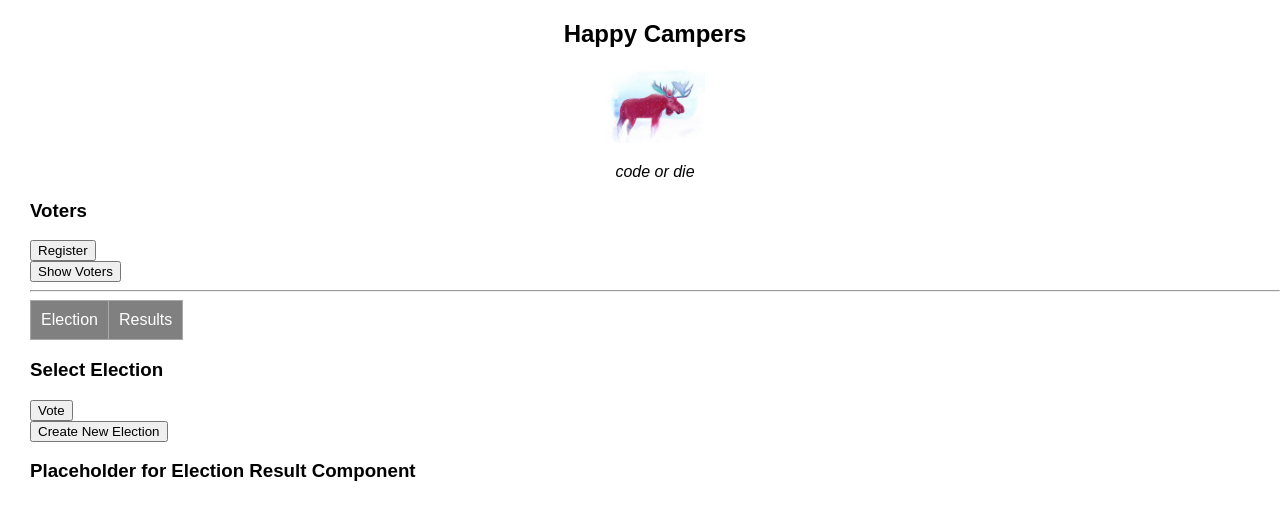
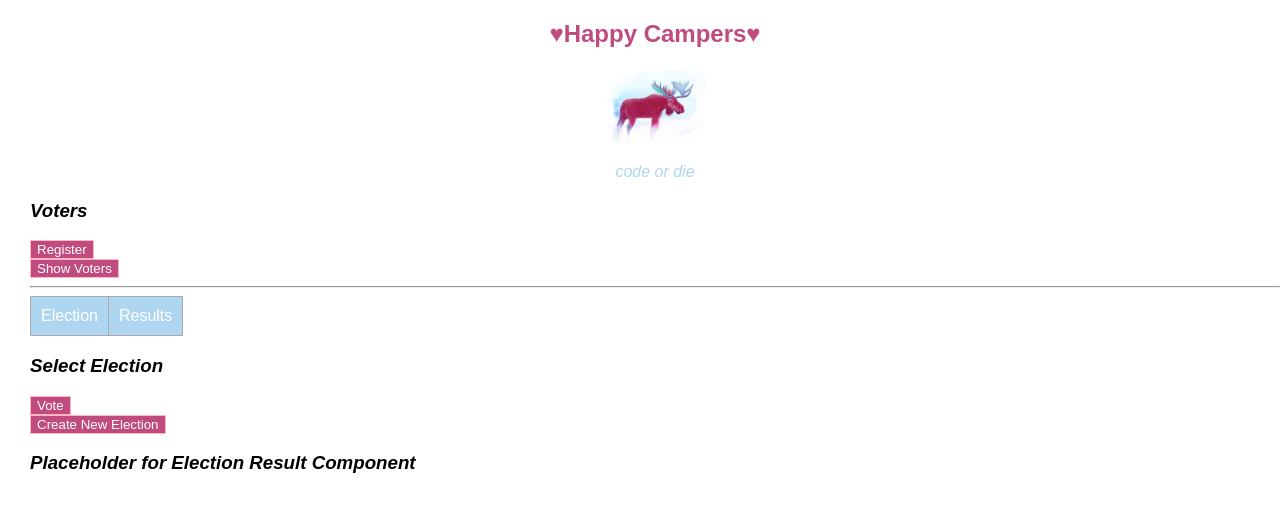
Before and after one commit to sithu/react-voter-app, a React app: page / in a window 1280 px wide. Built offline with nearby package versions, Linux system fonts and the light colour scheme; data requests are answered from the project's data file.

Commit message:
added styling based on our mascot colors

```diff
--- a/src/components/header.js
+++ b/src/components/header.js
@@ -7,9 +7,9 @@ import moose from '../images/moose.png';
  * @param {*} props
  */
 export const Header = props => <header>
-        <center><h2>{props.headerText}</h2>
+        <center><h2>♥{props.headerText}♥</h2>
         <img className="moose" src={moose} width="100px"/>
-        <p><i> code or die </i></p>
+        <p id="slogan"> code or die </p>
         </center>
     </header>;
 
--- a/src/index.css
+++ b/src/index.css
@@ -10,14 +10,35 @@ td {
   border: 1px solid darkgray;
 }
 
+#slogan {
+  color: #aed6f1;
+  font-style: italic;
+}
+
+h2 {
+  color: #C04B7F;
+}
+
+h3 {
+  font-style: italic;
+}
 table {
-  border: 1px solid black;
+  border: 1px solid pink;
   border-collapse: collapse;
 }
 
+tbody {
+  color: pink;
+}
+
+button {
+  background-color:#C04B7F;
+  border: 1px solid lightpink;
+  color: white;
+}
 thead {
   color: white;
-  background: gray;
+  background: #aed6f1;
 }
 
 label {
```
